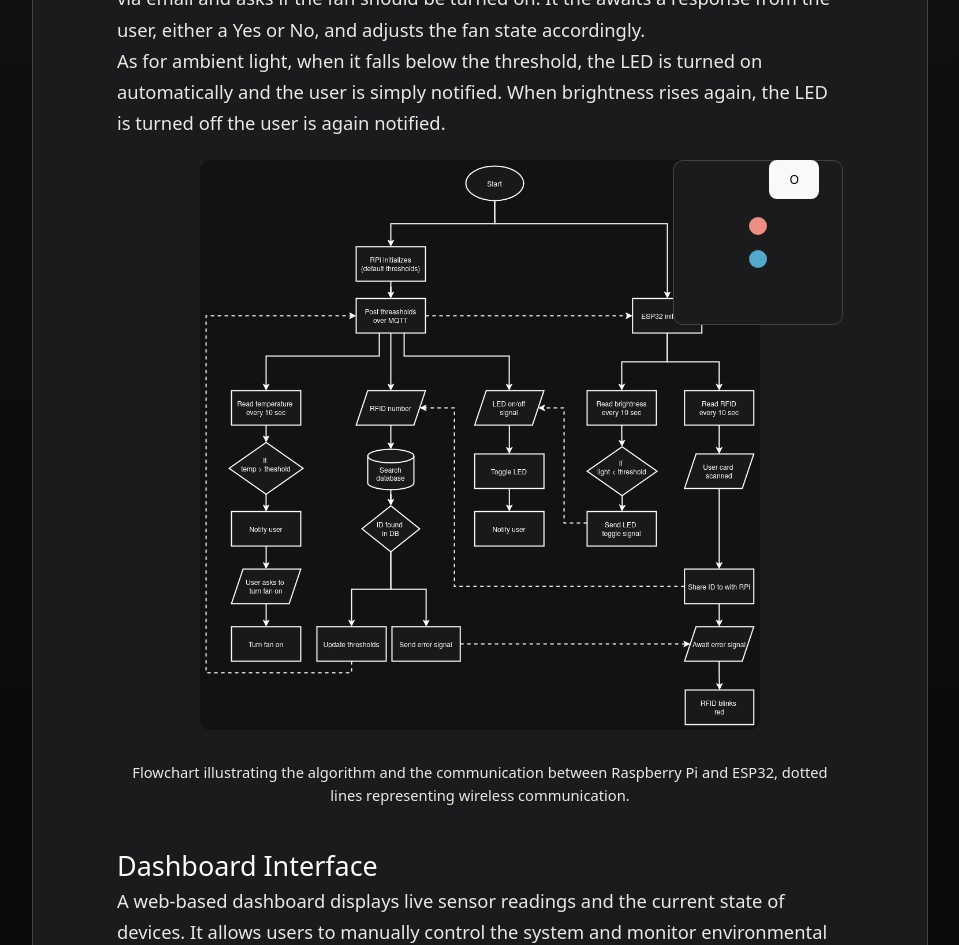
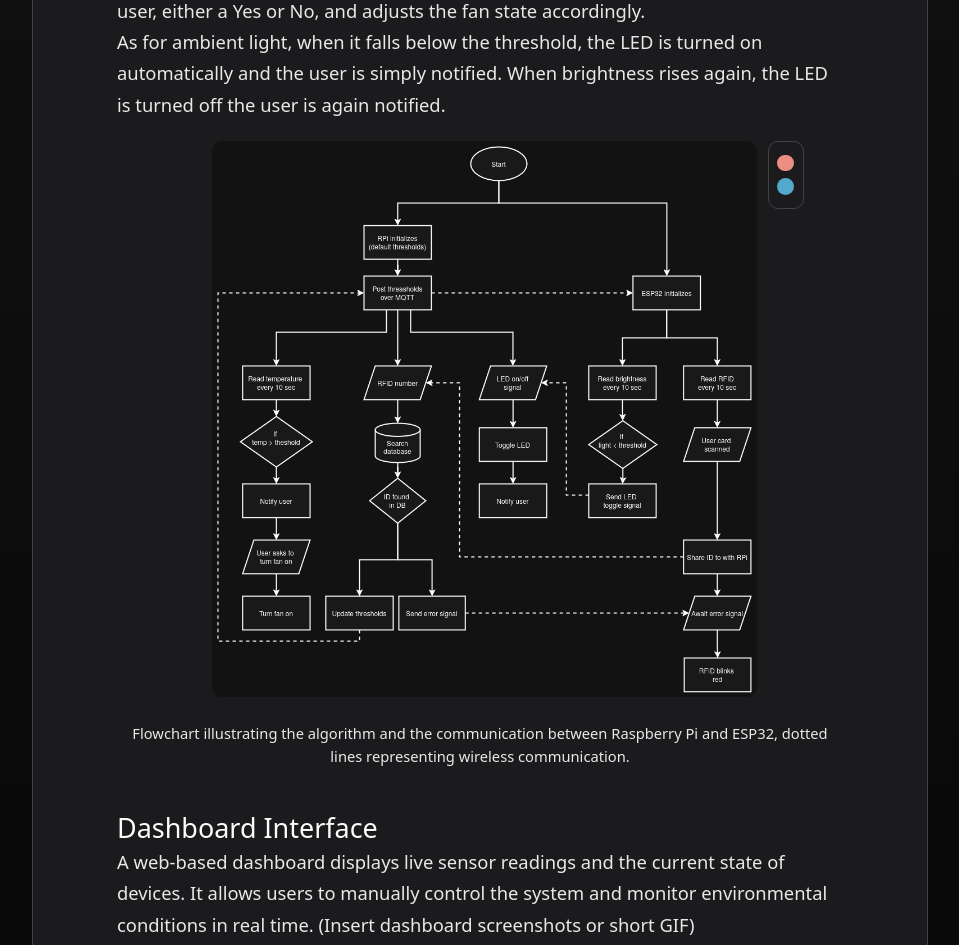
Before and after one commit to hedi3489/my-portfolio, a React (Vite) app: page /projects/iot-home-simulation in a window 1280 px wide. Shown: the part 2140-3085 px from the top of the page, without its empty margins (160-1119 px from the left). Built offline with nearby package versions, Linux system fonts and the light colour scheme.

Commit message:
Fixing button positioning

```diff
--- a/src/components/ProjectPageComponents.jsx
+++ b/src/components/ProjectPageComponents.jsx
@@ -68,15 +68,13 @@ function CaptionedImages({ imageList }) {
     let image = imageList[index % imageList.length];
     return <>
         <div className="flex flex-col flex-center captioned-image">
-            <div>
+            <div className="flex flex-start justify-center">
                 <img
                     src={image.src}
                     alt={image.alt}
                     className="image"
                 />
                 <ThemeButtons />
-                <button onClick={handleClick} className="cycle-button">O</button>
-
             </div>
             <h5>{image.caption}</h5>
         </div>
--- a/src/styles/Containers.css
+++ b/src/styles/Containers.css
@@ -71,33 +71,27 @@
 }
 
 .image {
-  max-width: 77%;
+  max-width: 75%;
   height: auto;
   border-radius: var(--radius);
   margin: 0.7rem;
   display: inline-block;
 }
 
-.cycle-button {
-  width: 50px;
-  padding: 10px;
-  position: absolute;
-  margin-top: 0.7rem;
+.captioned-image div .image {
+  margin-left: 4rem;
 }
 
-.theme-buttons {
-  position: absolute;
+.project-page-container .theme-buttons {
   margin-top: 0.7rem;
-  width: 1em;
-  padding: 1rem 1.5rem;
+  margin-left: -1rem;
+  padding: 0.9rem 0.6rem;
   gap: 0.5rem;
-  top: 0;
-  right: 0;
 }
 
 .theme-dot {
   flex: 0 0 auto;
-  width: 1.3rem;
+  width: 1.2rem;
   aspect-ratio: 1 / 1;
   border-radius: 50%;
   padding: 0;
--- a/src/styles/Utilities.css
+++ b/src/styles/Utilities.css
@@ -47,6 +47,14 @@
     width: fit-content;
 }
 
+.flex-start {
+    align-items: flex-start;
+}
+
+.justify-center {
+    justify-content: center;
+}
+
 .relative-pos {
     position: relative;
 }
```
Lines whose indentation alone changed are shown as unchanged.
